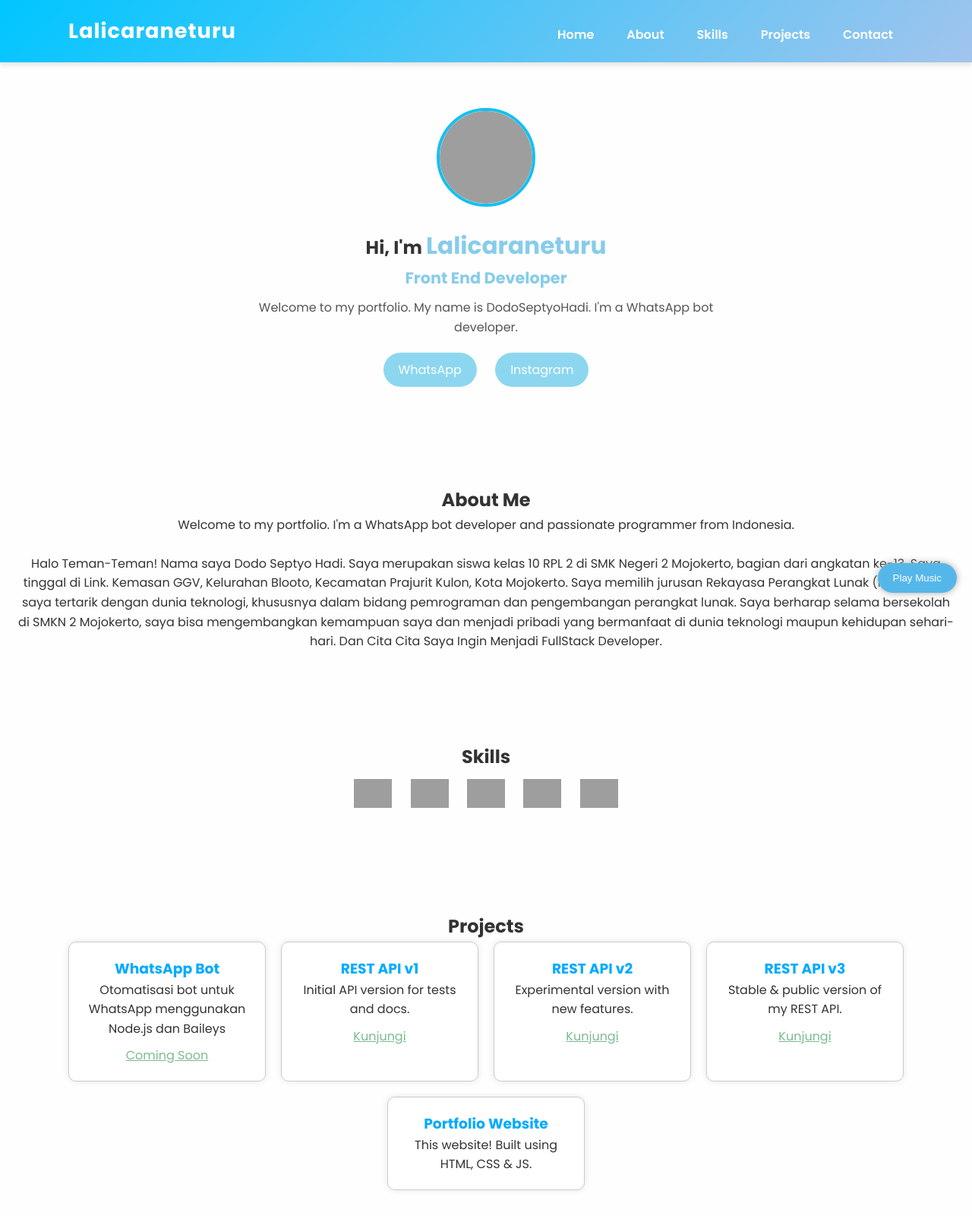
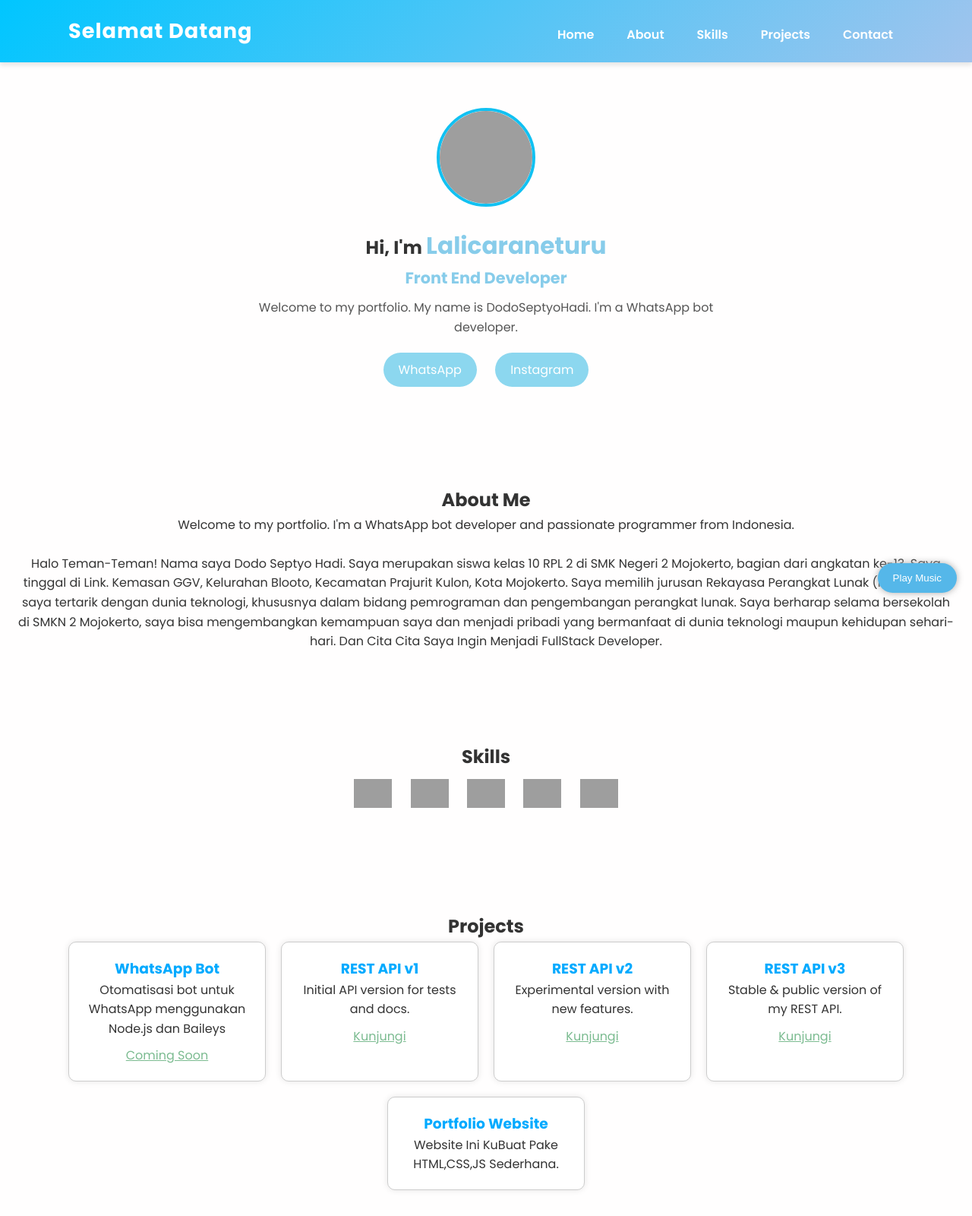
Before and after one commit to DodoSeptyoHadi/lalicaraneturu_, a plain HTML site: page index.html in a window 1280 px wide. Shown: the top 1600 px of the page at 76% size. Drawn offline with Linux system fonts and the light colour scheme; grey boxes are pictures that could not be loaded.

Commit message:
index.html

```diff
--- a/index.html
+++ b/index.html
@@ -197,7 +197,7 @@
 <body>
   <header>
     <div class="container">
-      <h1 class="logo">Lalicaraneturu</h1>
+      <h1 class="logo">Selamat Datang</h1>
       <nav>
         <a href="#home">Home</a>
         <a href="#about">About</a>
@@ -269,7 +269,7 @@ Dan Cita Cita Saya Ingin Menjadi FullStack Developer.
       </div>
       <div class="card">
         <h3>Portfolio Website</h3>
-        <p>This website! Built using HTML, CSS & JS.</p>
+        <p>Website Ini KuBuat Pake HTML,CSS,JS Sederhana.</p>
       </div>
     </div>
   </section>
@@ -330,4 +330,5 @@ Dan Cita Cita Saya Ingin Menjadi FullStack Developer.
     };
   </script>
 </body>
+
 </html>
```
